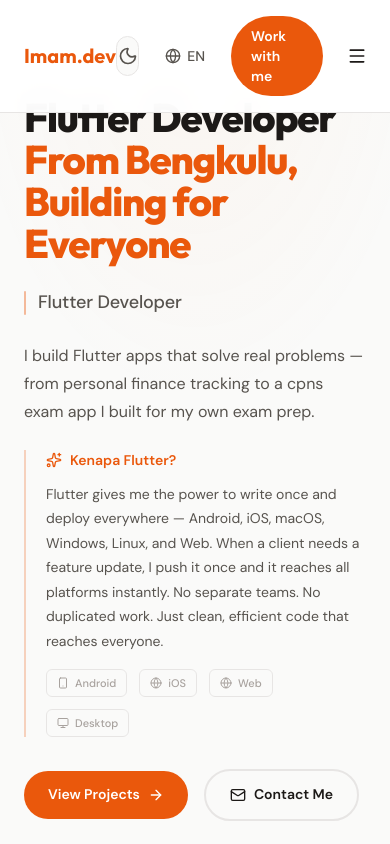
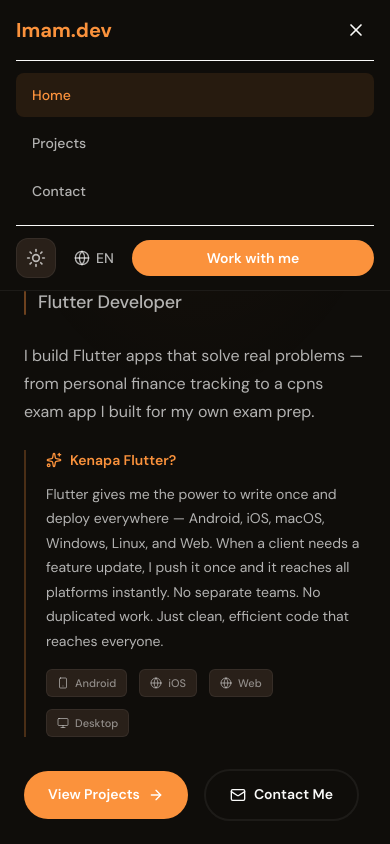
Before and after one commit to imamabdurrahmann/portfolio, a Next.js app: page / in a window 390 px wide. Both pictures are taken after a click on the button "Toggle menu". Shown: the top 844 px of the page. Built offline with nearby package versions, Linux system fonts and the light colour scheme.

Commit message:
fix: simplify mobile navbar, remove glass morphism

```diff
--- a/src/app/globals.css
+++ b/src/app/globals.css
@@ -230,11 +230,8 @@ h1, h2, h3, h4, h5, h6 {
   left: 0;
   right: 0;
   z-index: 50;
-  background: var(--glass-bg);
-  backdrop-filter: blur(16px);
-  -webkit-backdrop-filter: blur(16px);
+  background: var(--background);
   border-bottom: 1px solid var(--border);
-  transition: all 0.3s ease;
 }
 
 .nav-link {
--- a/src/components/Navbar.tsx
+++ b/src/components/Navbar.tsx
@@ -21,23 +21,20 @@ export function Navbar() {
 
   return (
     <header className="header">
-      <nav className="px-6 py-4">
-        <div className="container mx-auto max-w-6xl flex items-center justify-between">
+      <nav className="px-4 py-3">
+        <div className="max-w-6xl mx-auto flex items-center justify-between">
           {/* Logo */}
-          <Link href="/" className="flex items-center gap-2">
-            <span className="text-xl font-bold text-primary" style={{ fontFamily: "'Outfit', sans-serif" }}>
+          <Link href="/" className="text-xl font-bold text-primary">
             Imam.dev
-            </span>
           </Link>
 
-          <div className="flex items-center gap-4">
-            {/* Desktop Nav - simple, no animations */}
+          {/* Desktop Nav */}
           <div className="hidden md:flex items-center gap-1">
             {navLinks.map((link) => (
               <Link
                 key={link.href}
                 href={link.href}
-                  className={`px-5 py-2.5 rounded-xl text-sm font-medium transition-colors ${
+                className={`px-4 py-2 rounded-lg text-sm font-medium transition-colors ${
                   pathname === link.href
                     ? "bg-secondary text-primary"
                     : "text-foreground/60 hover:text-foreground hover:bg-secondary"
@@ -48,24 +45,20 @@ export function Navbar() {
             ))}
           </div>
 
-            {/* Theme Toggle */}
+          {/* Desktop Actions */}
+          <div className="hidden md:flex items-center gap-2">
             <ThemeToggle />
-
-            {/* Language Toggle */}
             <LanguageToggle />
-
-            {/* CTA - Desktop */}
-            <Link
-              href="/contact"
-              className="hidden md:inline-flex hero-cta !py-2.5 !px-5 !text-sm"
-            >
+            <Link href="/contact" className="hero-cta !py-2 !px-4 !text-sm">
               {t("nav.hireMe")}
             </Link>
+          </div>
 
-            {/* Mobile Menu Toggle - simple */}
+          {/* Mobile Menu Button */}
           <button
-              className="md:hidden p-2 rounded-xl bg-secondary"
+            className="md:hidden p-2 rounded-lg bg-secondary"
             onClick={() => setMobileMenuOpen(!mobileMenuOpen)}
+            aria-label="Toggle menu"
           >
             {mobileMenuOpen ? (
               <X className="w-5 h-5" />
@@ -74,30 +67,33 @@ export function Navbar() {
             )}
           </button>
         </div>
-        </div>
 
-        {/* Mobile Menu - simple */}
+        {/* Mobile Menu */}
         {mobileMenuOpen && (
-          <div className="md:hidden mt-4 p-4 rounded-2xl bg-secondary border border-border">
-            <div className="flex flex-col gap-2">
+          <div className="md:hidden mt-3 pt-3 border-t border-border">
+            <div className="flex flex-col gap-1">
               {navLinks.map((link) => (
                 <Link
                   key={link.href}
                   href={link.href}
                   onClick={() => setMobileMenuOpen(false)}
-                  className={`px-4 py-3 rounded-xl text-sm font-medium transition-colors ${
+                  className={`px-4 py-3 rounded-lg text-sm font-medium transition-colors ${
                     pathname === link.href
                       ? "bg-primary/10 text-primary"
-                      : "hover:bg-primary/5"
+                      : "text-foreground/70 hover:bg-secondary"
                   }`}
                 >
                   {link.label}
                 </Link>
               ))}
+            </div>
+            <div className="flex items-center gap-2 mt-3 pt-3 border-t border-border">
+              <ThemeToggle />
+              <LanguageToggle />
               <Link
                 href="/contact"
                 onClick={() => setMobileMenuOpen(false)}
-                className="hero-cta !py-3 !px-5 mt-2 justify-center"
+                className="hero-cta !py-2 !px-4 !text-sm flex-1 justify-center"
               >
                 {t("nav.hireMe")}
               </Link>
```
Lines whose indentation alone changed are shown as unchanged.
